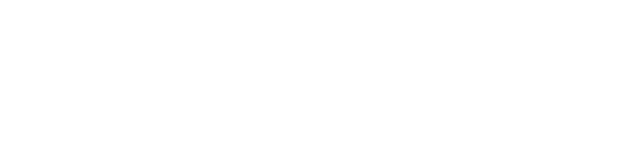
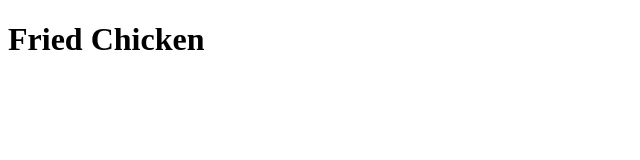
Before and after one commit to kahmoh/odin-recipes, a plain HTML site: page recipes/fried-chicken.html in a window 1280 px wide. Shown: the whole page, without its empty margins (0-640 px from the left). Drawn offline with Linux system fonts and the light colour scheme.

Commit message:
added page heading fried chicken.html

```diff
--- a/recipes/fried-chicken.html
+++ b/recipes/fried-chicken.html
@@ -8,6 +8,6 @@
     <title>Fried Chicken</title>
 </head>
 <body>
-
+<h1>Fried Chicken</h1>
 </body>
 </html>
```
Also changed, not shown: recipes/images/Fried-Chicken.jpg (added).
